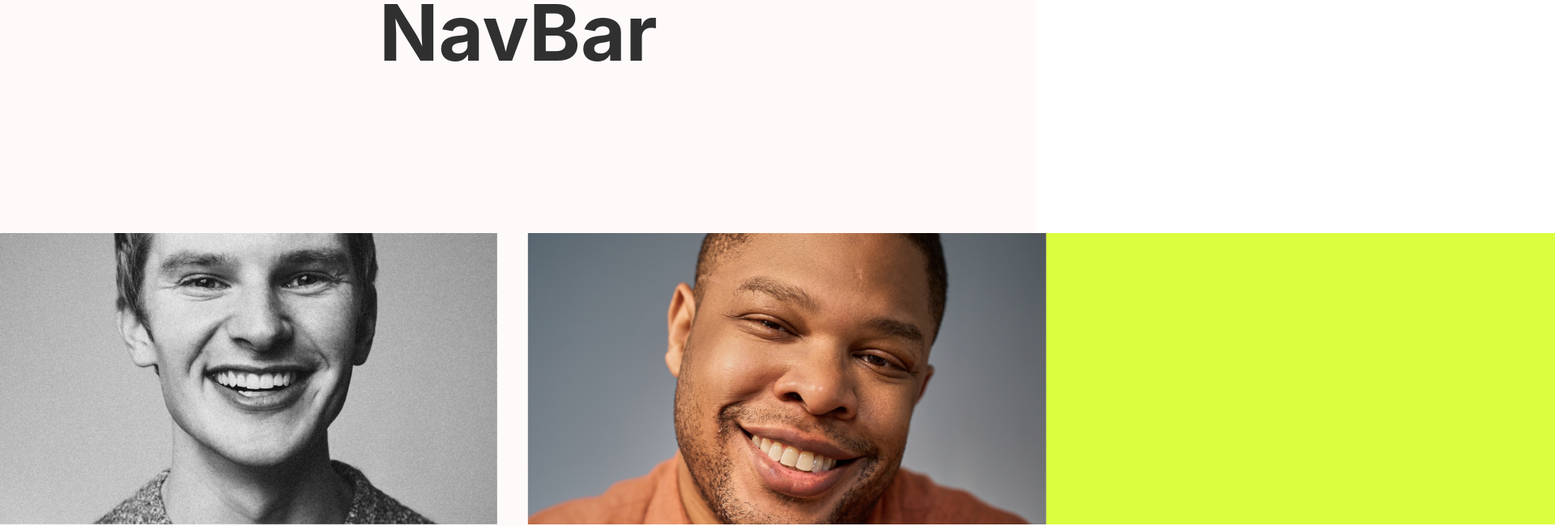
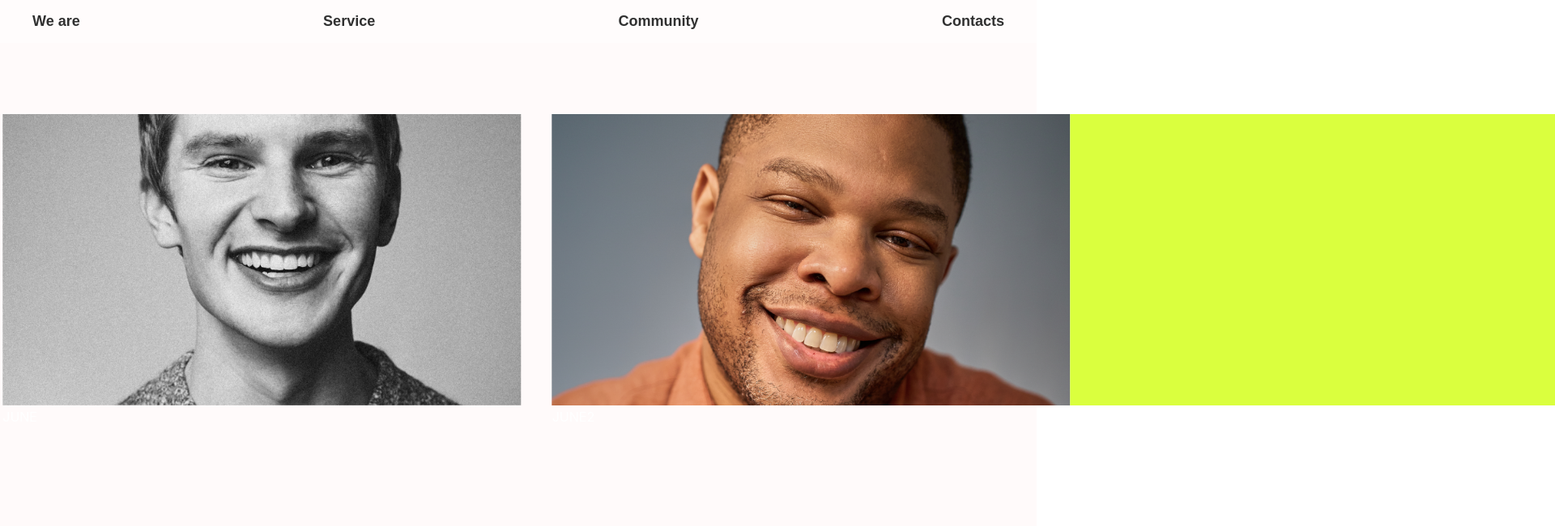
Before and after one commit to romarooman/taped, a React (Create React App) app: page / in a window 1280 px wide. Shown: the top 650 px of the page at 81% size, 1920 px wide, since content can reach past the window. Built offline with nearby package versions, Linux system fonts and the light colour scheme.

Commit message:
add navbar

```diff
--- a/src/App.css
+++ b/src/App.css
@@ -1,3 +1,7 @@
+body {
+  margin: 0;
+}
+
 .App {
   padding: 0rem;
   margin: 0rem;
--- a/src/App.js
+++ b/src/App.js
@@ -1,12 +1,12 @@
 import "./App.css";
 import HorizontalScroll from "./Components/HorizontalScroll/HorizontalScroll";
-import Section from "./Components/Section/Section";
+import Navbar from "./Components/Navbar/Navbar";
 import Bottom from "./Components/Bottom/Bottom";
 
 function App() {
   return (
     <div className="App">
-      <Section title="NavBar" />
+      <Navbar title="NavBar" />
       <HorizontalScroll />
       <Bottom title="here content bottom" />
       <Bottom title="here content bottom" />
--- a/src/Components/HorizontalScroll/HorizontalScroll.jsx
+++ b/src/Components/HorizontalScroll/HorizontalScroll.jsx
@@ -17,7 +17,7 @@ const HorizontalScroll = () => {
     <div className="carousel" ref={targetRef}>
       <div className="contentContainer">
         <motion.div className="images" style={{ x }}>
-          <div className="imageItem">
+       <div className="imageItem fullscreen">
             <ImageContainer imageSource={One} description={"june"} />
           </div>
 
--- a/src/Components/HorizontalScroll/horizontalscroll.css
+++ b/src/Components/HorizontalScroll/horizontalscroll.css
@@ -4,7 +4,7 @@
 }
 
 .contentContainer {
-  height: 100vh;
+  height: 70vh;
   position: sticky;
   top: 0;
   display: flex;
@@ -19,7 +19,7 @@
 .images {
   display: grid;
   grid-template-columns: 1fr 1fr 1fr 1fr;
-  grid-template-rows: 1fr;
+  grid-template-rows: 2fr;
   grid-gap: 3vw;
   padding: 0 4rem 0 4rem;
 
--- a/src/Components/ImageContainer/imagecontainer.css
+++ b/src/Components/ImageContainer/imagecontainer.css
@@ -1,3 +1,8 @@
+.image-container {
+  position: relative;
+  display: block;
+}
+
 img.image {
   height: auto;
   width: clamp(10rem, 50vw, 60rem);
--- /dev/null
+++ b/src/Components/Navbar/Navbar.css
@@ -0,0 +1,60 @@
+.navbar {
+  background: #fffcfc;
+  padding: 16px 40px;
+  width: 100%;
+  box-sizing: border-box;
+}
+
+.nav-list {
+  display: flex;
+  justify-content: space-between; /* ✅ распределение по ширине */
+  align-items: center;
+  gap: 32px;
+  width: 100%;
+  list-style: none;
+  margin: 0;
+  padding: 0;
+}
+
+.nav-item {
+
+  position: relative;
+  color: #303030;
+  font-family: "DM Sans", sans-serif;
+  font-weight: 900;
+  cursor: pointer;
+  font-size: 18px;
+  transition: color 0.2s ease;
+}
+
+.nav-item:hover {
+  color: #474646;
+}
+
+.nav-item.active {
+  color: #303030;
+}
+
+.taped {
+  position: absolute;
+  width: fit-content;
+
+  top: 18px;
+  left: -1px;
+
+  transform: rotate(-3deg);
+
+  font-family: "DM Sans", sans-serif;
+  font-weight: 900;
+
+  background: #daff3e;
+  color: #000;
+  font-size: 18px;
+  padding: 0px 0px 4px 10px;
+  border-radius: 6px;
+  text-align: center;
+
+  white-space: nowrap;
+  pointer-events: none;
+  box-sizing: border-box;
+}
--- /dev/null
+++ b/src/Components/Navbar/Navbar.jsx
@@ -0,0 +1,36 @@
+import React from "react";
+import { useState } from "react";
+import "./Navbar.css";
+
+const navItems = ["We are", "Service", "Community", "Contacts"];
+
+const Navbar = () => {
+  const [activeItem, setActiveItem] = useState(null);
+  const [hoveredItem, setHoveredItem] = useState(null);
+
+  return (
+    <nav className="navbar">
+      <ul className="nav-list">
+        {navItems.map((item) => {
+          const isActive = activeItem === item;
+          const isHovered = hoveredItem === item;
+
+          return (
+            <li
+              key={item}
+              className={`nav-item ${isActive ? "active" : ""}`}
+              onMouseEnter={() => setHoveredItem(item)}
+              onMouseLeave={() => setHoveredItem(null)}
+              onClick={() => setActiveItem(item)}
+            >
+              {item}
+
+              {(isHovered || isActive) && <span className="taped">taped.</span>}
+            </li>
+          );
+        })}
+      </ul>
+    </nav>
+  );
+};
+export default Navbar;
--- a/src/Components/Section/Section.jsx
+++ /dev/null
@@ -1,18 +0,0 @@
-import React from "react";
-import "./section.css";
-import Arrow from "../../images/arrow-icon.svg";
-
-const Section = ({ title }) => {
-  return (
-    <div className="section">
-      <div className="contents">
-        <h1 className="fontB">{title}</h1>
-        {/* <div className="icon">
-                    <img src={Arrow} alt="arrow icon" className="arrowIcon" />
-                </div> */}
-      </div>
-    </div>
-  );
-};
-
-export default Section;
--- a/src/Components/Section/section.css
+++ /dev/null
@@ -1,32 +0,0 @@
-.section {
-  display: flex;
-  align-items: center;
-  justify-content: center;
-  height: 10vh;
-  background-color: #fffafaff;
-  margin: 0;
-  padding: 0 2rem;
-}
-
-.contents {
-  display: flex;
-  align-items: center;
-  justify-content: center;
-  flex-direction: column;
-}
-.fontB {
-  color: #303030;
-}
-
-.icon {
-  display: flex;
-  align-items: center;
-  justify-content: center;
-  flex-direction: column;
-  position: absolute;
-  bottom: 2rem;
-}
-
-.arrowIcon {
-  padding: 1rem 0 1rem 0;
-}
```
Lines whose indentation alone changed are shown as unchanged.
